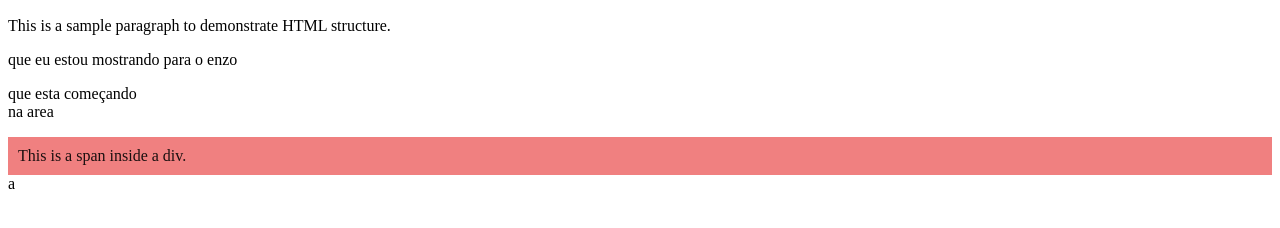
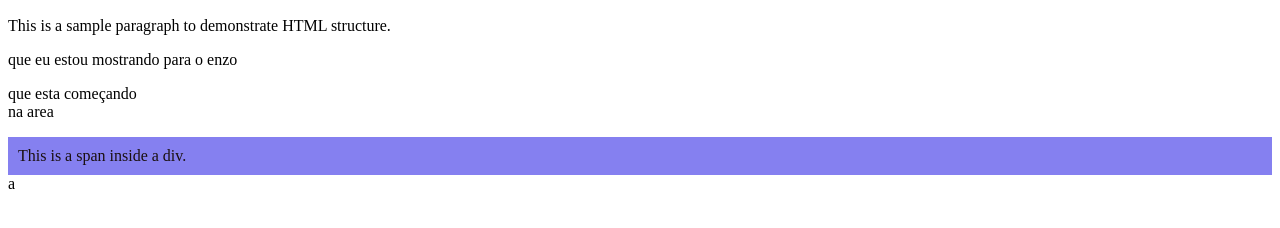
Before and after one commit to wagfreitas/testeEnzo, a plain HTML site: page index.html in a window 1280 px wide. Shown: the part 110-338 px from the top of the page. Drawn offline with Linux system fonts and the light colour scheme.

Commit message:
feature/ segundo commit

```diff
--- a/index.html
+++ b/index.html
@@ -11,7 +11,7 @@
     <p>This is a sample paragraph to demonstrate HTML structure.</p>
     que eu estou mostrando para o enzo <br>
     <p>que esta começando <br>na area</p>
-    <div style="background-color: lightcoral; padding: 10px; font-size:medium; color: rgb(26, 15, 15); container-type: unset ;">
+    <div style="background-color: rgb(133, 128, 240); padding: 10px; font-size:medium; color: rgb(26, 15, 15); container-type: unset ;">
         <span>This is a span inside a div.</span>
     </div>
 </body>
```
